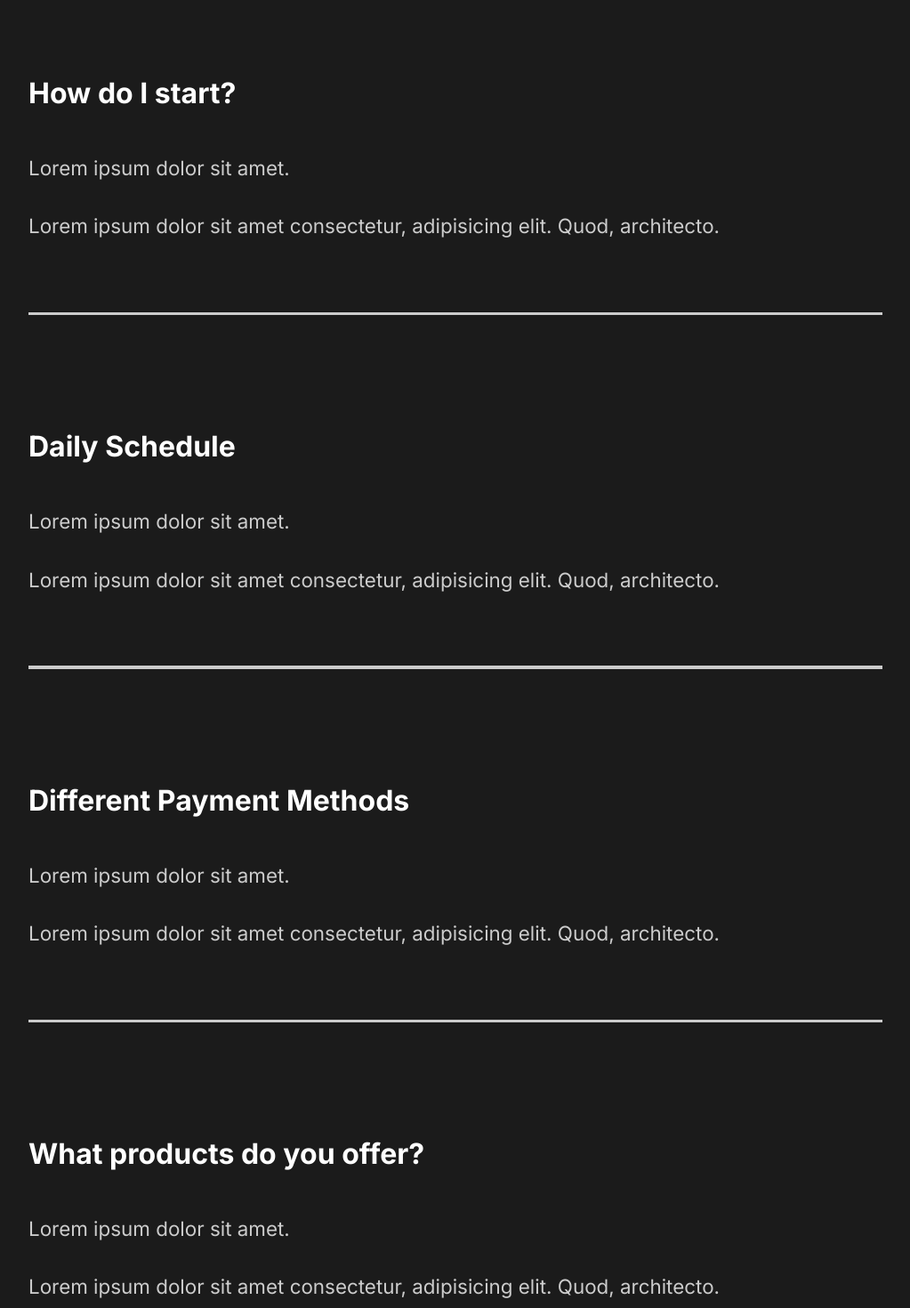
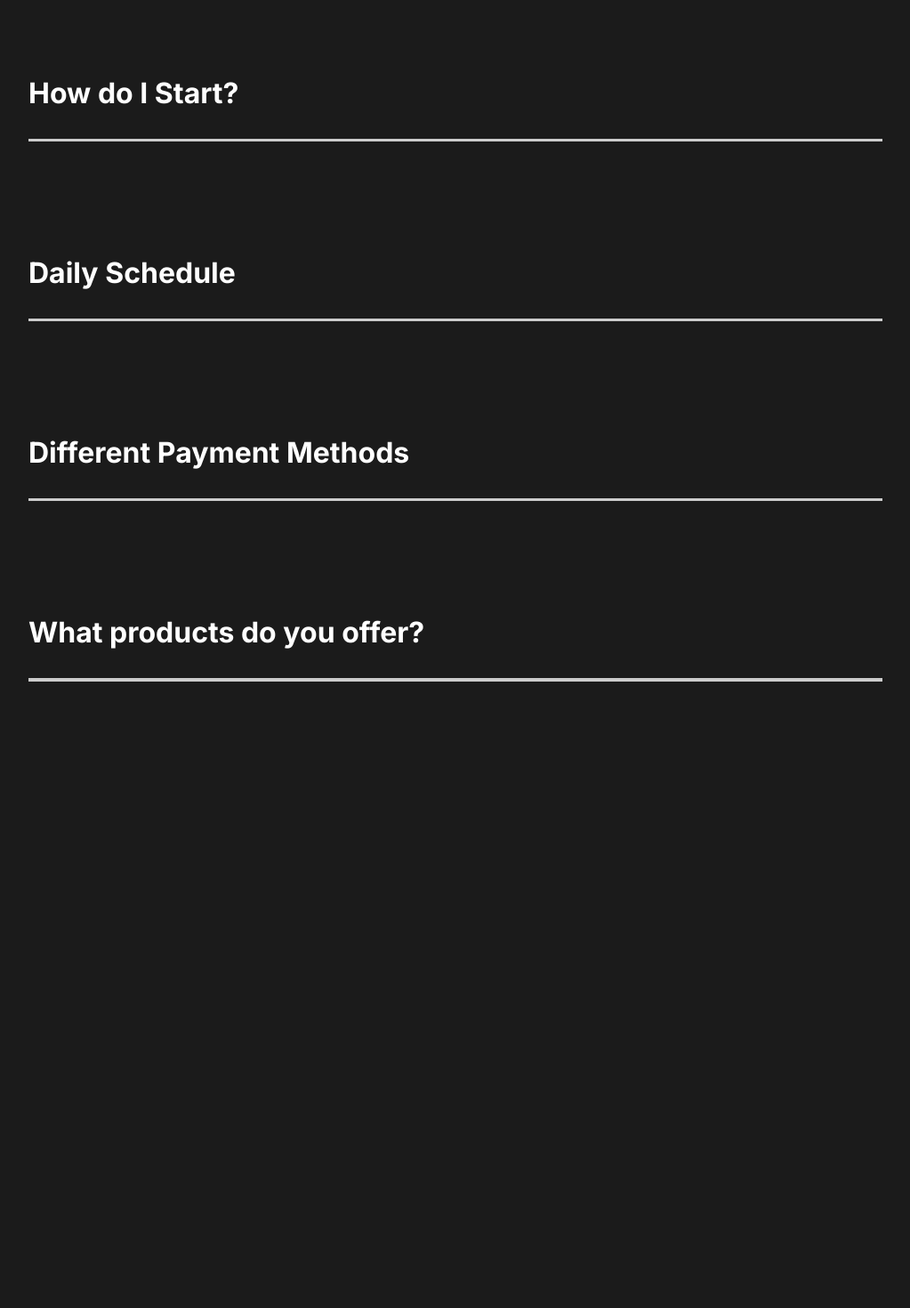
Before and after one commit to sdsimkins/react-capture, a React (Create React App) app: page / in a window 1280 px wide. Shown: the part 2380-3850 px from the top of the page at 89% size, without its empty margins (128-1151 px from the left). After the commit the page ends 3306 px from the top, so only its background shows below. Built offline with nearby package versions, Linux system fonts and the light colour scheme.

Commit message:
18. Finishing FAQ Animation

```diff
--- a/src/components/FaqSection.js
+++ b/src/components/FaqSection.js
@@ -2,46 +2,39 @@
 import styled from "styled-components";
 import {About} from "../style";
 import Toggle from "./Toggle";
+import {AnimateSharedLayout} from "framer-motion";
 
 const FaqSection = () => {
 
     return (
         <Faq>
             <h2>Any Questions <span>FAQ</span></h2>
-            <Toggle>
-                <div className="question">
-                    <h4>How do I start?</h4>
+            <AnimateSharedLayout>
+                <Toggle title="How do I Start?">
                     <div className="answer">
                         <p>Lorem ipsum dolor sit amet.</p>
                         <p>Lorem ipsum dolor sit amet consectetur, adipisicing elit. Quod, architecto.</p>
                     </div>
-                    <div className="faq-line"></div>
-                </div>
                 </Toggle>
-            <div className="question">
-                <h4>Daily Schedule</h4>
+                <Toggle title="Daily Schedule">
                     <div className="answer">
                         <p>Lorem ipsum dolor sit amet.</p>
                         <p>Lorem ipsum dolor sit amet consectetur, adipisicing elit. Quod, architecto.</p>
                     </div>
-                <div className="faq-line"></div>
-            </div>
-            <div className="question">
-                <h4>Different Payment Methods</h4>
+                </Toggle>
+                <Toggle title="Different Payment Methods">
                     <div className="answer">
                         <p>Lorem ipsum dolor sit amet.</p>
                         <p>Lorem ipsum dolor sit amet consectetur, adipisicing elit. Quod, architecto.</p>
                     </div>
-                <div className="faq-line"></div>
-            </div>
-            <div className="question">
-                <h4>What products do you offer?</h4>
+                </Toggle>
+                <Toggle title="What products do you offer?">
                     <div className="answer">
                         <p>Lorem ipsum dolor sit amet.</p>
                         <p>Lorem ipsum dolor sit amet consectetur, adipisicing elit. Quod, architecto.</p>
                     </div>
-                <div className="faq-line"></div>
-            </div>
+                </Toggle>
+            </AnimateSharedLayout>
         </Faq>
     )
 };
--- a/src/components/Toggle.js
+++ b/src/components/Toggle.js
@@ -1,13 +1,16 @@
 import React, {useState} from "react";
+import {motion} from "framer-motion";
 
-const Toggle = ({children}) => {
-    const [toggle, setToggle] = useState(true);
+const Toggle = ({children, title}) => {
+    const [toggle, setToggle] = useState(false);
 
     return (
-        <div onClick={() => setToggle(!toggle)}>
+        <motion.div layout className="question" onClick={() => setToggle(!toggle)}>
+            <motion.h4 layout>{title}</motion.h4>
             {toggle ? children : ""}
-        </div>
-    )
+            <div className="faq-line"></div>
+        </motion.div>
+    );
 };
 
 export default Toggle;
```
Lines whose indentation alone changed are shown as unchanged.
